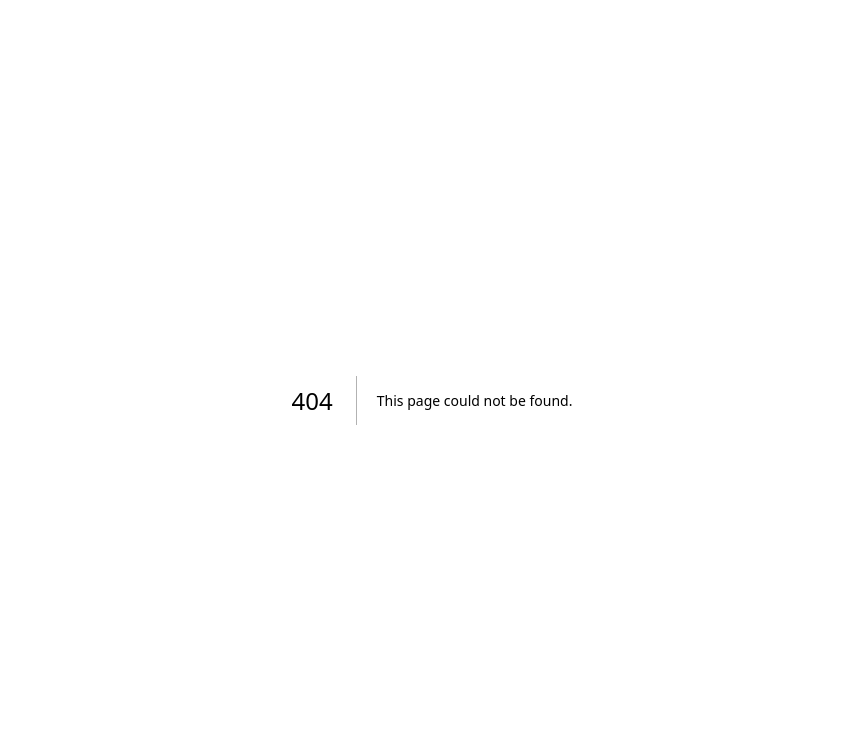
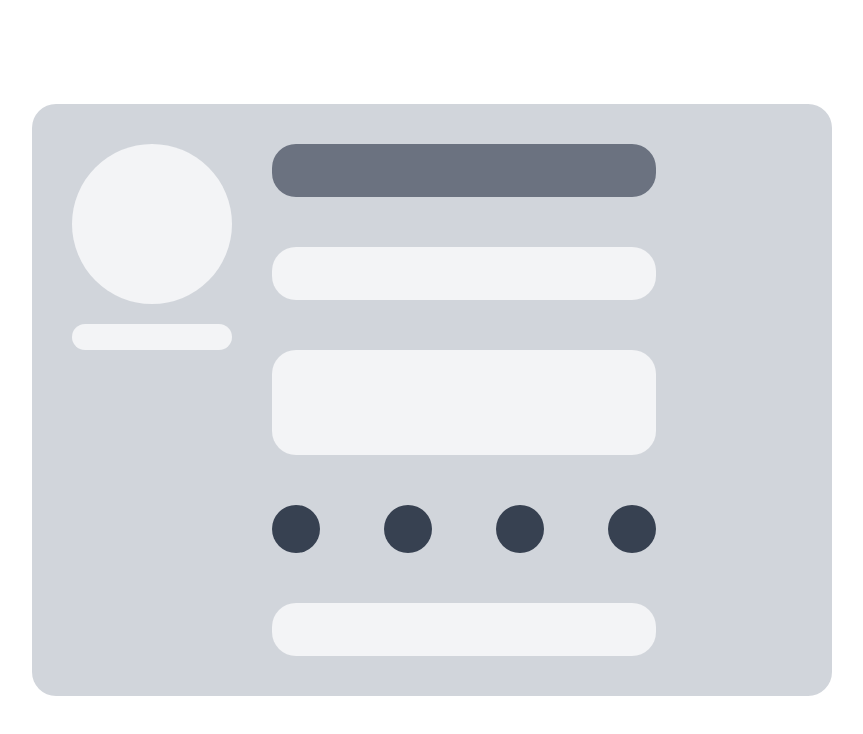
Before and after one commit to Lazajs/s11-deploy, a Next.js app in the folder client/: page /profile in a window 1280 px wide. Before the commit this address had no page. Shown: the top 734 px of the page, without its empty margins (208-1071 px from the left). Built offline with nearby package versions, Linux system fonts and the light colour scheme.

Commit message:
feat: :sparkles: Add low fidelity wireframe Profile page

```diff
--- /dev/null
+++ b/client/src/app/profile/page.jsx
@@ -0,0 +1,28 @@
+import React from 'react';
+
+function Profile () {
+  return (
+    <div className="w-full h-screen grid place-items-center">
+      <div className="bg-gray-300 w-[50rem] h-[37rem] rounded-3xl flex">
+        <div className='p-10 flex flex-col gap-5'>
+          <div className='w-40 h-40 bg-gray-100 rounded-full'></div>
+          <div className='w-full h-[1.625rem] bg-gray-100 rounded-full'></div>
+        </div>
+        <div className='w-96 py-10 flex flex-col justify-between'>
+          <div className='w-full h-[3.3125rem] bg-gray-500 rounded-3xl'></div>
+          <div className='w-full h-[3.3125rem] bg-gray-100 rounded-3xl'></div>
+          <div className='w-full h-[6.5625rem] bg-gray-100 rounded-3xl'></div>
+          <div className='w-full flex justify-between'>
+            <div className='w-12 h-12 rounded-full bg-gray-700'></div>
+            <div className='w-12 h-12 rounded-full bg-gray-700'></div>
+            <div className='w-12 h-12 rounded-full bg-gray-700'></div>
+            <div className='w-12 h-12 rounded-full bg-gray-700'></div>
+          </div>
+          <div className='w-full h-[3.3125rem] bg-gray-100 rounded-3xl'></div>
+        </div>
+      </div>
+    </div>
+  );
+}
+
+export default Profile;
```
